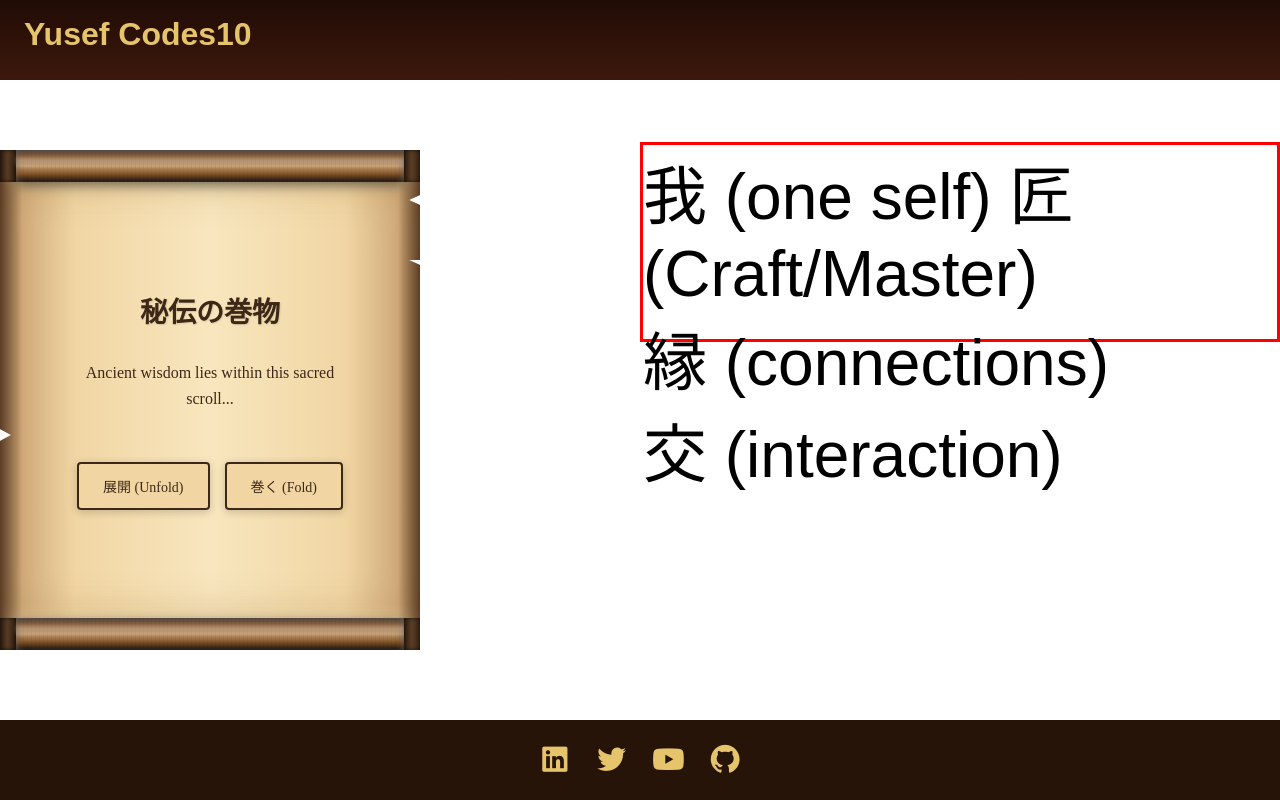
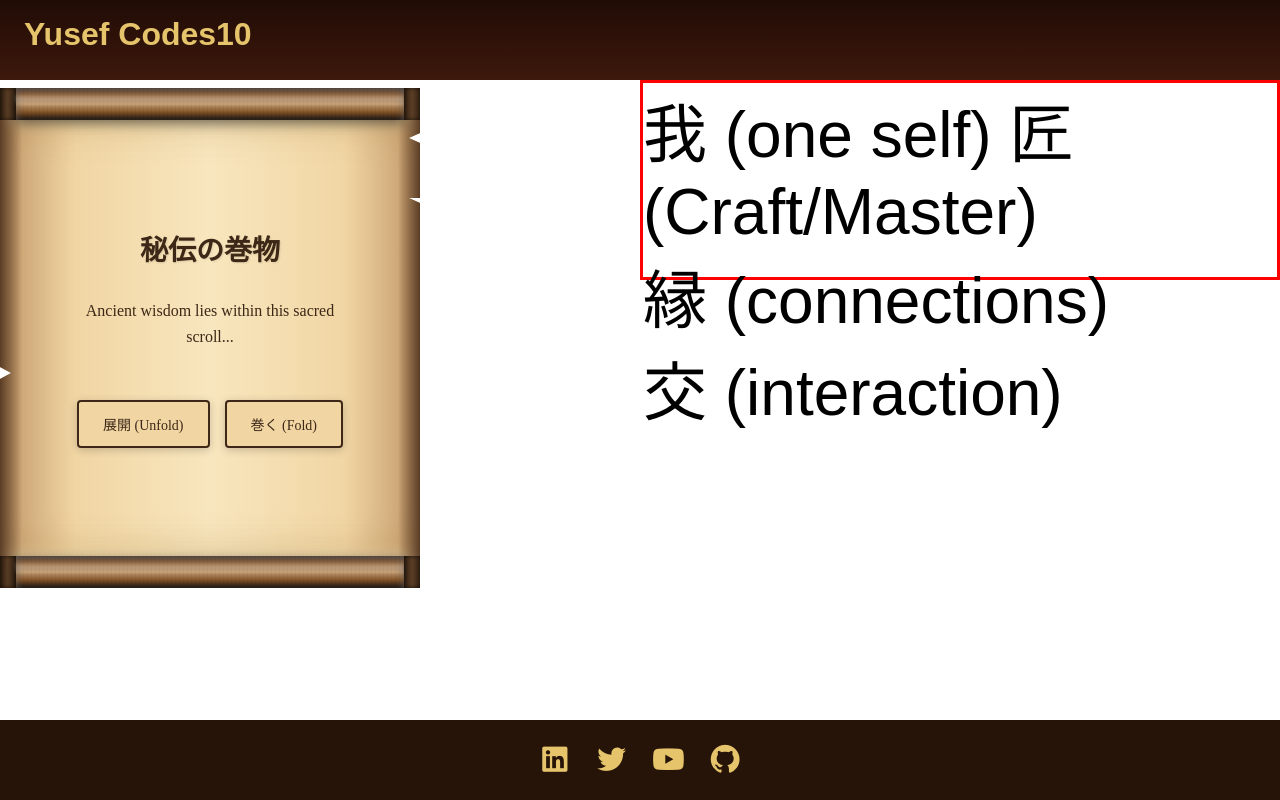
Before and after one commit to yusef-codes10/yusef-codes10-portfolio, a Vue app: page / in a window 1280 px wide. Built offline with nearby package versions, Linux system fonts and the light colour scheme; a web font is replaced by a local one.

Commit message:
solved the issue of the growing cntainer

```diff
--- a/src/App.vue
+++ b/src/App.vue
@@ -8,7 +8,6 @@ import ManuscriptIndex from './components/ManuscriptIndex.vue'
 <template>
   <div class="portfolio">
     <PHeader />
-
     <PMain />
     <ManuscriptIndex />
     <PFooter />
@@ -25,6 +24,6 @@ import ManuscriptIndex from './components/ManuscriptIndex.vue'
     'navbar navbar'
     'scroll manuscript'
     'footer footer';
-  grid-template-rows: 1fr auto 1fr;
+  grid-template-rows: auto 1fr auto;
 }
 </style>
```
